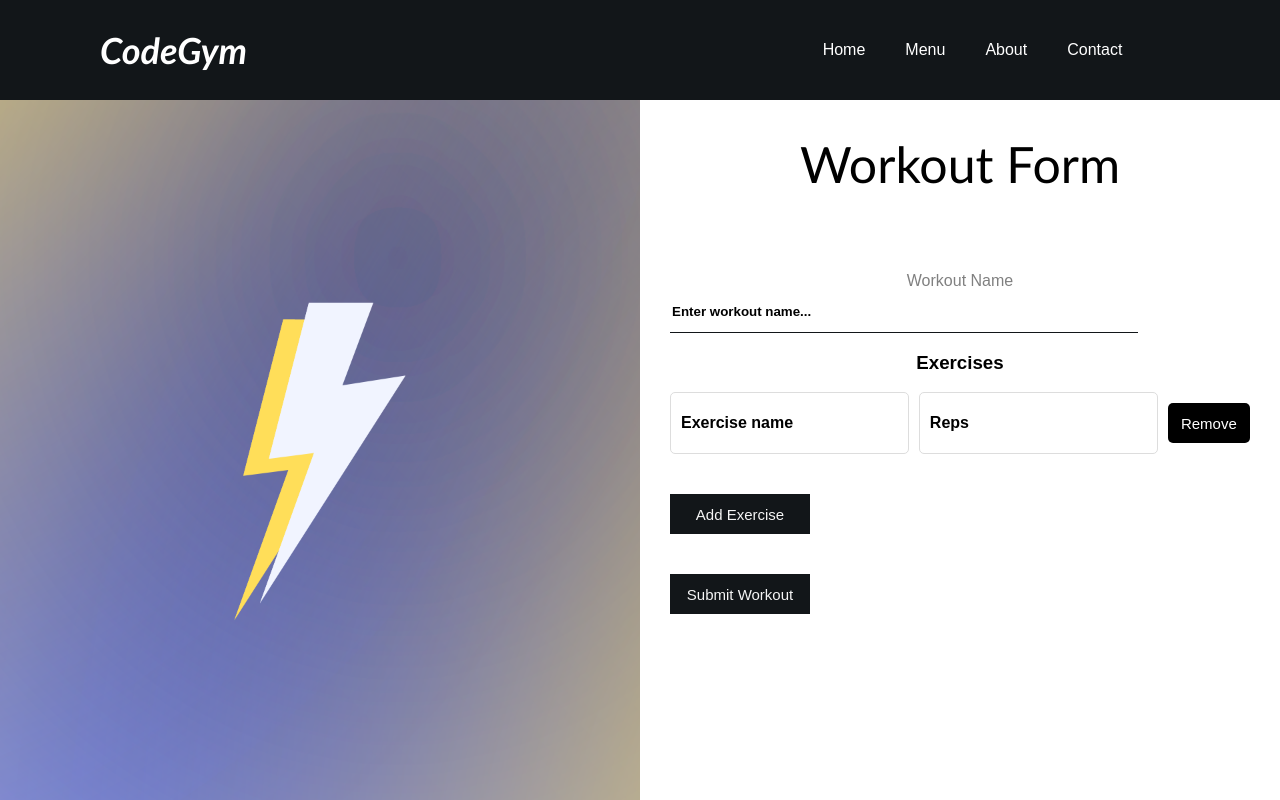
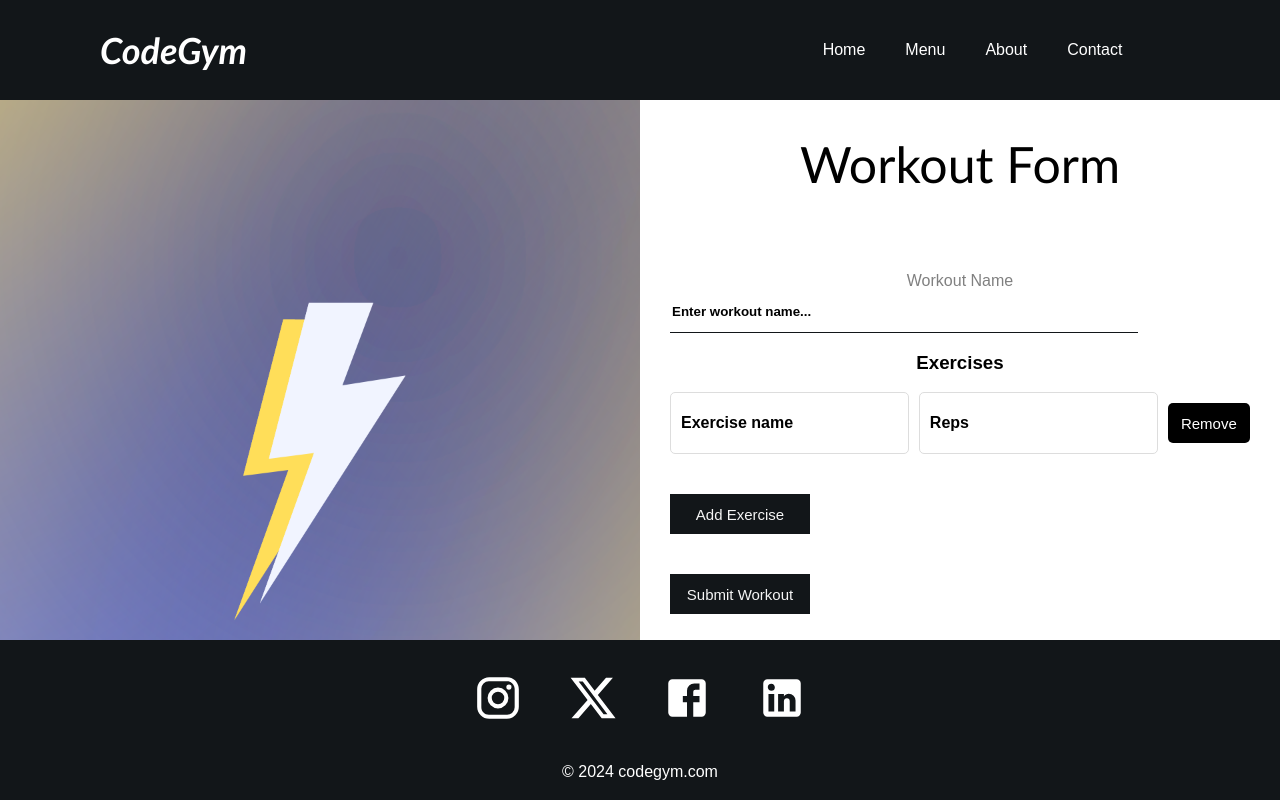
Before and after one commit to Lucia-Cai/CodeGym, a React (Create React App) app in the folder CodeGym/frontend/: page /addworkout in a window 1280 px wide. Shown: the top 800 px of the page. Built offline with nearby package versions, Linux system fonts and the light colour scheme.

Commit message:
fixing footer

```diff
--- a/CodeGym/frontend/src/styles/Footer.css
+++ b/CodeGym/frontend/src/styles/Footer.css
@@ -1,18 +1,20 @@
 .footer {
     width: 100%;
-    height: 200px;
+    height: 150px;
     background-color: #121619;
     display: flex;
     justify-content: center;
     align-items: center;
     flex-direction: column;
     padding-top: 10px;
+    bottom: 0;
+    position: fixed;
   }
 
   .socialMedia svg {
     color: white;
     margin: 20px;
-    font-size: 70px;
+    font-size: 50px;
     cursor: pointer;
   }
 
```
